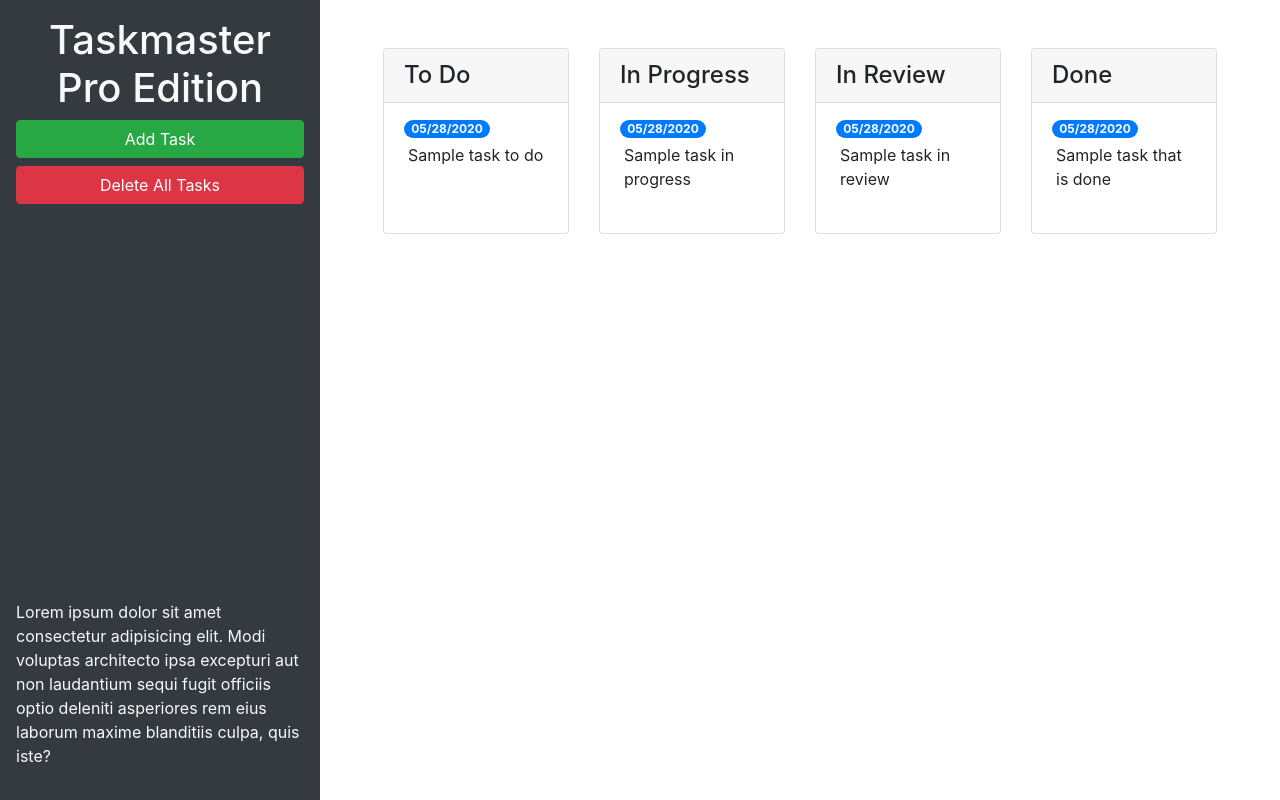
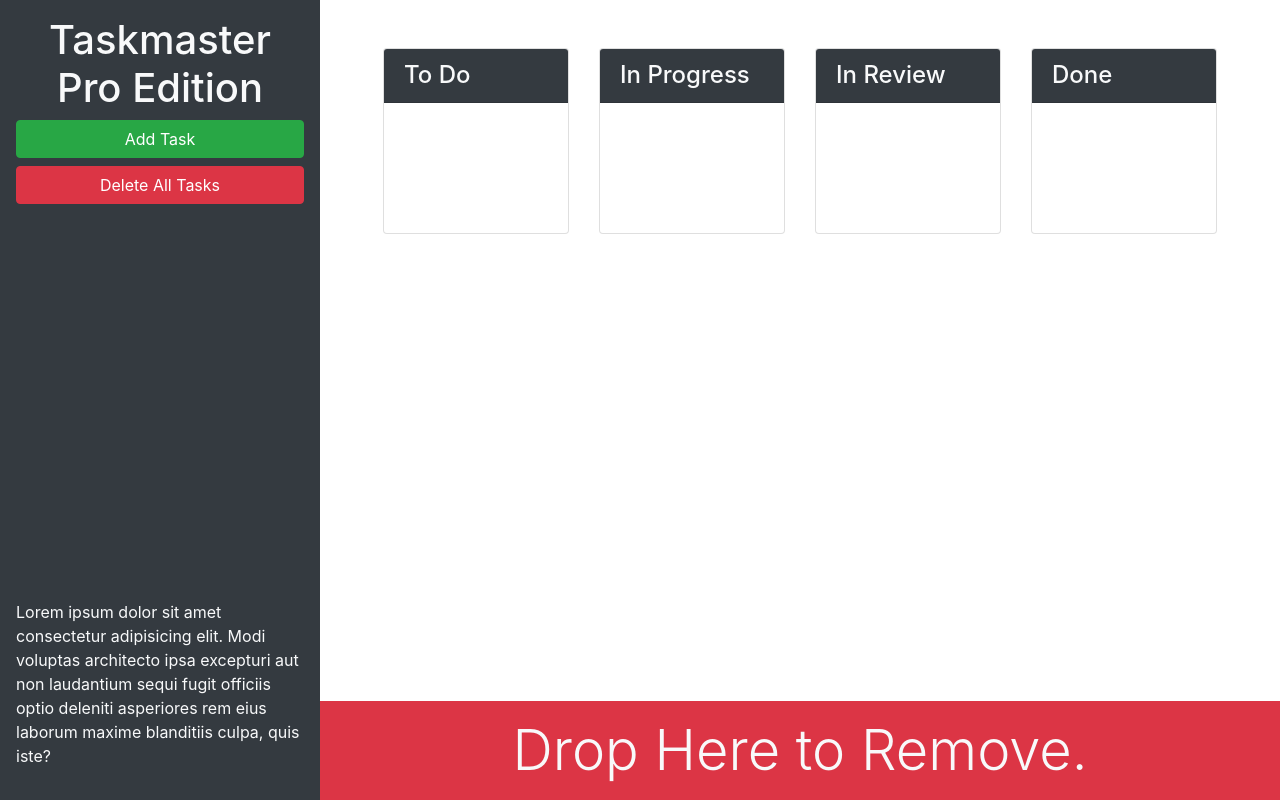
Before and after one commit to jorddo/taskmaster-pro, a plain HTML site: page index.html in a window 1280 px wide. Drawn offline with nearby package versions, Linux system fonts and the light colour scheme.

Commit message:
styling with bootstrap

```diff
--- a/index.html
+++ b/index.html
@@ -15,7 +15,7 @@
   <body>
     <div class="row min-vh-100 no-gutters">
       <header
-        class="col-12 col-lg-3 bg-dark text-light d-flex flex-column p-4 p-lg-3"
+        class="col-12 col-lg-3 bg-dark text-light sticky-top d-flex flex-column p-4 p-lg-3"
       >
         <h1 class="text-center">Taskmaster Pro Edition</h1>
         <button
@@ -29,24 +29,21 @@
         <button id="remove-tasks" class="btn btn-block btn-danger">
           Delete All Tasks
         </button>
-        <p class="mt-auto">
+        <p class="mt-auto d-none d-lg-block">
           Lorem ipsum dolor sit amet consectetur adipisicing elit. Modi voluptas
           architecto ipsa excepturi aut non laudantium sequi fugit officiis
           optio deleniti asperiores rem eius laborum maxime blanditiis culpa,
           quis iste?
         </p>
       </header>
-      <main class="col-12 col-lg-9">
+      <main class="col-12 col-lg-9 d-flex flex-column">
         <div class="m-5 row justify-content-around">
           <!-- todo start -->
           <div class="col-12 col-md-6 col-xl-3 mb-3">
             <div class="card">
-              <h4 class="card-header">To Do</h4>
+              <h4 class="card-header bg-dark text-light">To Do</h4>
               <ul id="list-toDo" class="list-group list-group-flush">
-                <li class="list-group-item">
-                  <span class="badge badge-primary badge-pill">05/28/2020</span>
-                  <p class="m-1">Sample task to do</p>
-                </li>
+                <li class="list-group-item"></li>
               </ul>
             </div>
           </div>
@@ -54,12 +51,9 @@
           <!-- in progress start -->
           <div class="col-12 col-md-6 col-xl-3 mb-3">
             <div class="card">
-              <h4 class="card-header">In Progress</h4>
+              <h4 class="card-header bg-dark text-light">In Progress</h4>
               <ul id="list-inProgress" class="list-group list-group-flush">
-                <li class="list-group-item">
-                  <span class="badge badge-primary badge-pill">05/28/2020</span>
-                  <p class="m-1">Sample task in progress</p>
-                </li>
+                <li class="list-group-item"></li>
               </ul>
             </div>
           </div>
@@ -67,12 +61,9 @@
           <!-- in review start -->
           <div class="col-12 col-md-6 col-xl-3 mb-3">
             <div class="card">
-              <h4 class="card-header">In Review</h4>
+              <h4 class="card-header bg-dark text-light">In Review</h4>
               <ul id="list-inReview" class="list-group list-group-flush">
-                <li class="list-group-item">
-                  <span class="badge badge-primary badge-pill">05/28/2020</span>
-                  <p class="m-1">Sample task in review</p>
-                </li>
+                <li class="list-group-item"></li>
               </ul>
             </div>
           </div>
@@ -80,16 +71,18 @@
           <!-- done start -->
           <div class="col-12 col-md-6 col-xl-3 mb-3">
             <div class="card">
-              <h4 class="card-header">Done</h4>
+              <h4 class="card-header bg-dark text-light">Done</h4>
               <ul id="list-done" class="list-group list-group-flush">
-                <li class="list-group-item">
-                  <span class="badge badge-primary badge-pill">05/28/2020</span>
-                  <p class="m-1">Sample task that is done</p>
-                </li>
+                <li class="list-group-item"></li>
               </ul>
             </div>
           </div>
           <!-- done end -->
+        </div>
+        <div id="trash" class="mt-auto">
+          <div class="w-100 bg-danger p-3 text-center text-light display-4">
+            Drop Here to Remove.
+          </div>
         </div>
       </main>
     </div>
```
